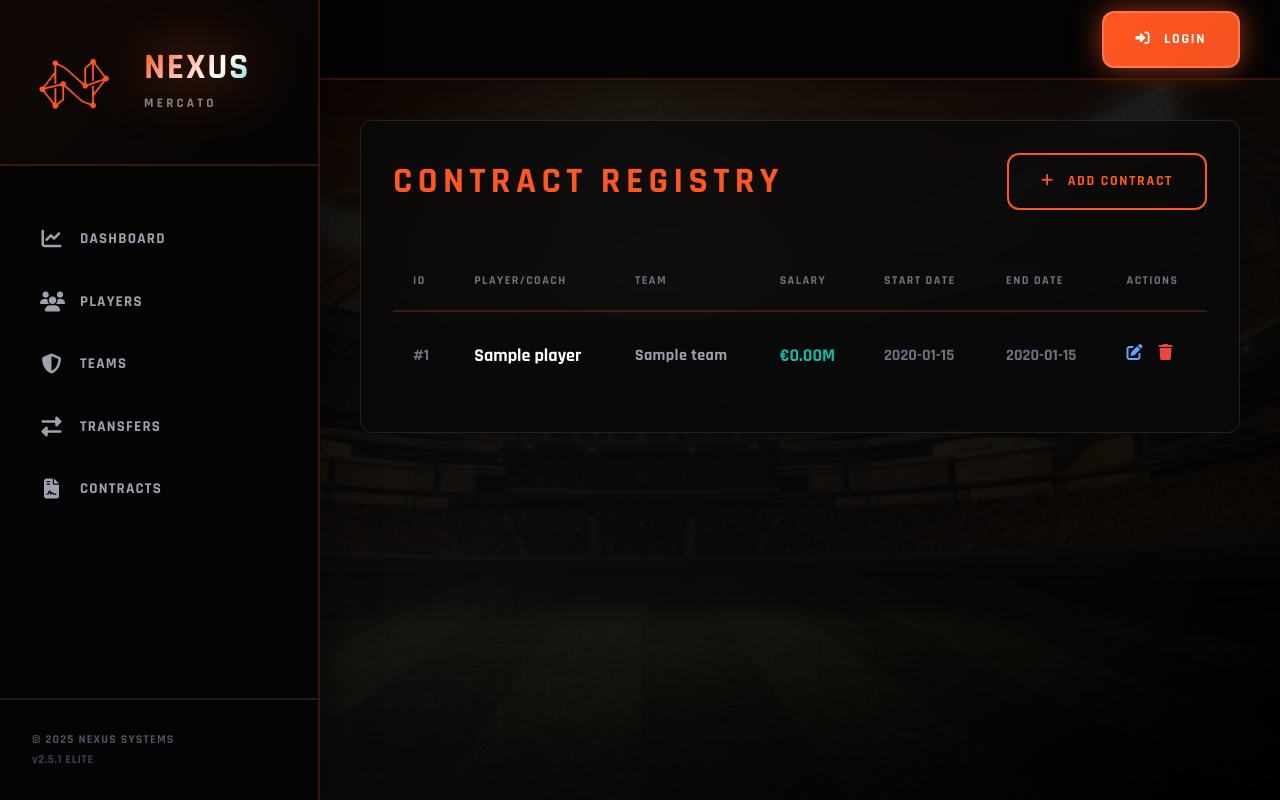
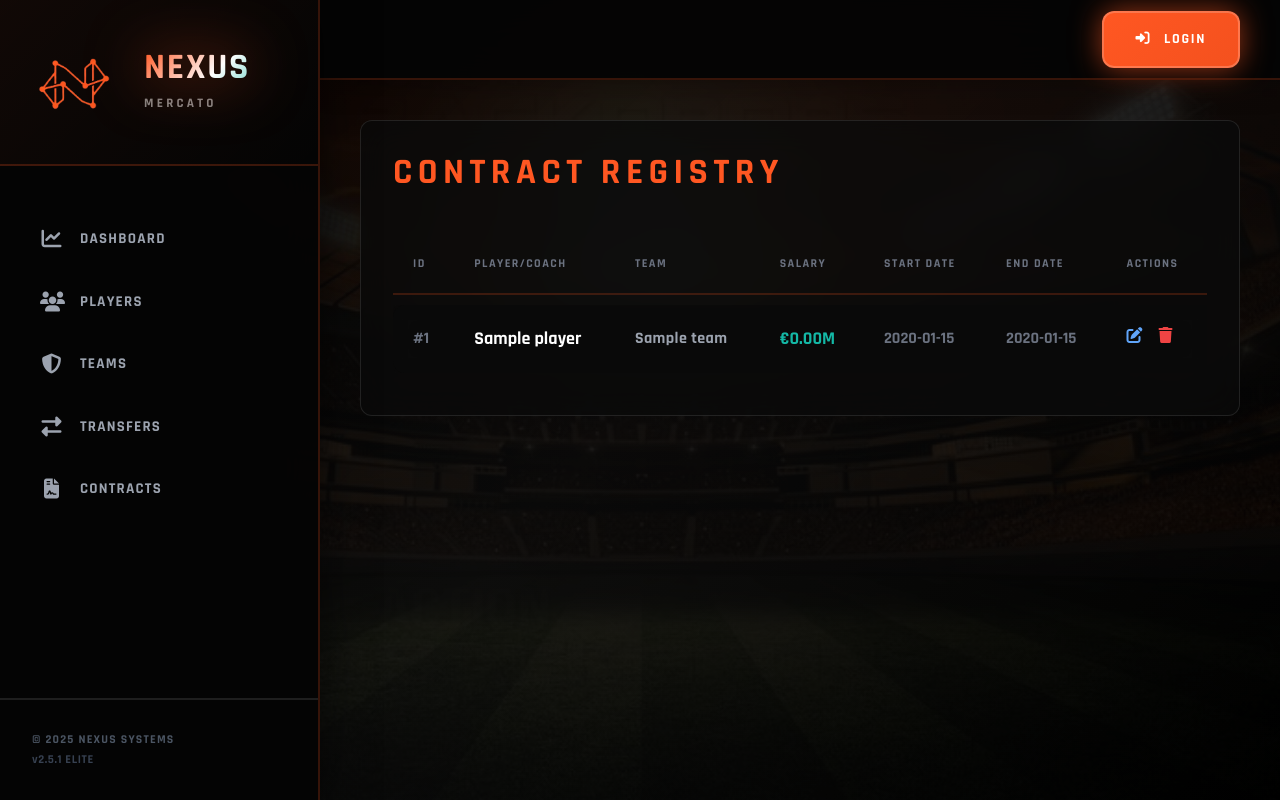
Before and after one commit to youssef-boudouar/Nexus-Mercato, a PHP site: page /contracts/contracts.php in a window 1280 px wide. Run offline with PHP 8.4, Linux system fonts and the light colour scheme; the visitor is signed in with stand-in values (Sample User, id 1); tables that the repository leaves empty hold one stand-in row (values such as "Sample post"); some libraries are stand-ins or nearby versions.

Commit message:
fix: removed add contract button

```diff
--- a/contracts/contracts.php
+++ b/contracts/contracts.php
@@ -15,12 +15,6 @@ include '../includes/header.php';
     <section id="contracts" class="glass-dark rounded-xl p-8">
         <div class="flex items-center justify-between mb-8">
             <h2 class="text-4xl font-bold orange-glow tech-header">CONTRACT REGISTRY</h2>
-            <?php if(isset($_SESSION['user_role']) && $_SESSION['user_role'] === 'admin'): ?>
-            <a href="add_contract.php" class="btn-outline">
-                <i class="fas fa-plus mr-2"></i>
-                ADD CONTRACT
-            </a>
-            <?php endif; ?>
         </div>
 
         <div class="overflow-x-auto">
```
